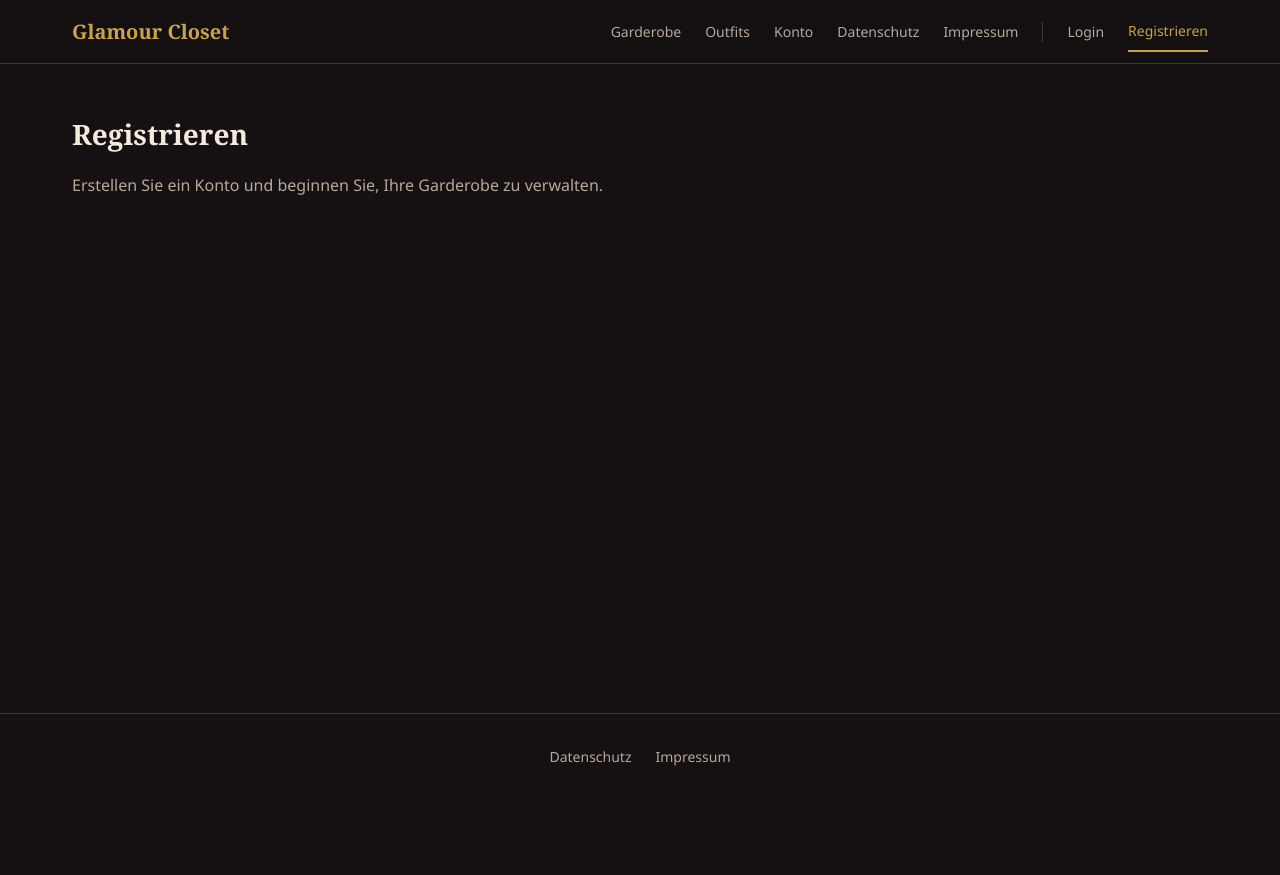
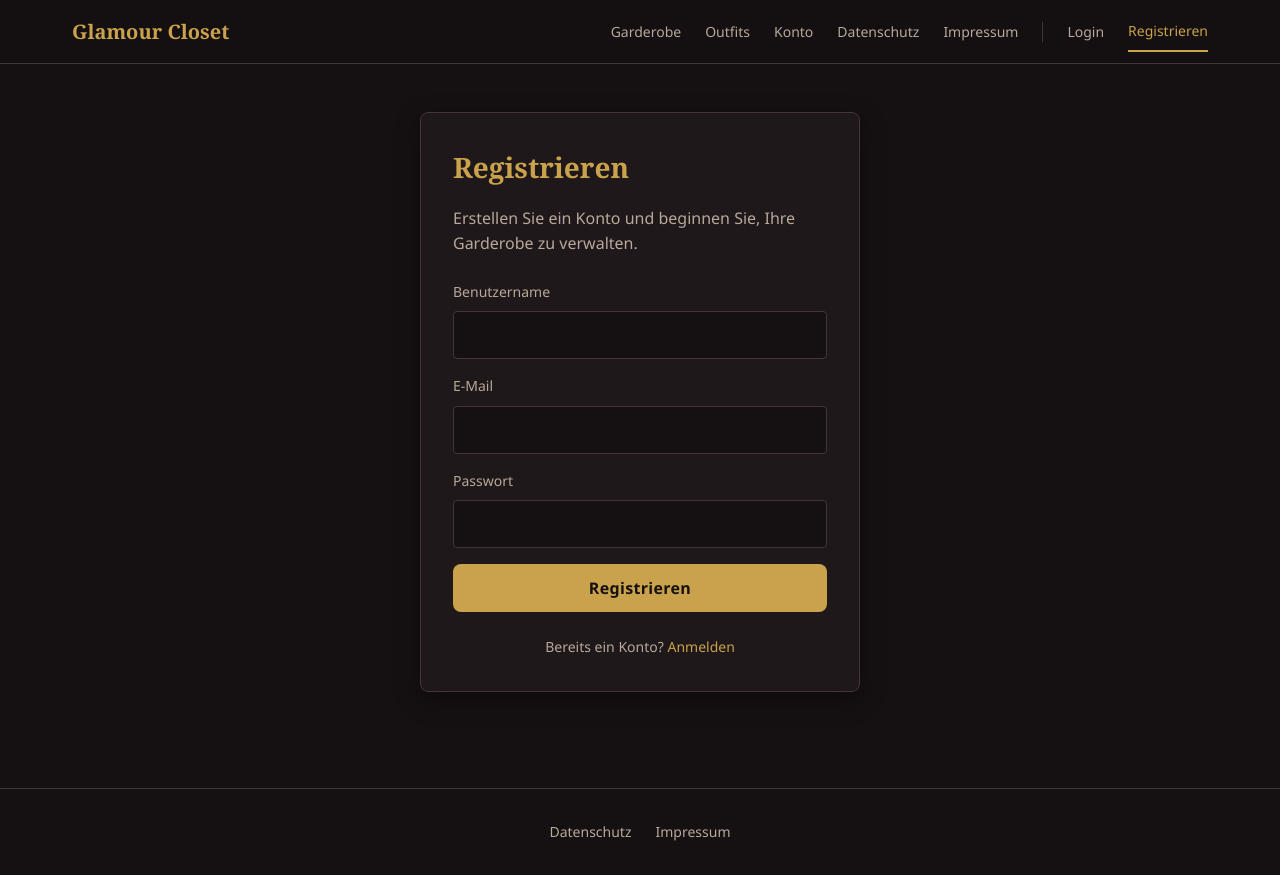
Before and after one commit to M3-13/e2e-officecloset-20260903-061455-37c8, a React (Vite) app in the folder frontend/: page /register in a window 1280 px wide. Before the commit the page ends 800 px from the top, so only its background shows below. Built offline with nearby package versions, Linux system fonts and the light colour scheme.

Commit message:
feat: Login- und Registrierungsseiten bauen (#14)
Closes #11

Co-authored-by: office-crew <development@office-crew.dev>

```diff
--- /dev/null
+++ b/frontend/src/api/auth.js
@@ -0,0 +1,30 @@
+import { client } from "./client.js";
+
+const TOKEN_KEY = "token";
+
+function storeToken(token) {
+  if (!token) {
+    return;
+  }
+  try {
+    window.localStorage.setItem(TOKEN_KEY, token);
+  } catch {
+    // Storage unavailable (private mode etc.) — the request still succeeded.
+  }
+}
+
+export async function register({ username, email, password }) {
+  const data = await client.post("/api/auth/register", {
+    username,
+    email,
+    password,
+  });
+  storeToken(data && data.access_token);
+  return data;
+}
+
+export async function login({ username, password }) {
+  const data = await client.post("/api/auth/login", { username, password });
+  storeToken(data && data.access_token);
+  return data;
+}
--- a/frontend/src/pages/LoginPage.jsx
+++ b/frontend/src/pages/LoginPage.jsx
@@ -1,10 +1,93 @@
+import { useState } from "react";
+import { Link, useNavigate } from "react-router-dom";
+import { login } from "../api/auth.js";
+import { ApiError } from "../api/client.js";
+import "./auth.css";
+
+function errorText(error) {
+  if (error instanceof ApiError) {
+    return error.message;
+  }
+  return "Anmeldung fehlgeschlagen. Bitte versuchen Sie es erneut.";
+}
+
 export default function LoginPage() {
+  const navigate = useNavigate();
+  const [username, setUsername] = useState("");
+  const [password, setPassword] = useState("");
+  const [error, setError] = useState("");
+  const [loading, setLoading] = useState(false);
+
+  async function handleSubmit(event) {
+    event.preventDefault();
+    setError("");
+
+    const trimmedUsername = username.trim();
+    if (!trimmedUsername || !password) {
+      setError("Bitte füllen Sie alle Felder aus.");
+      return;
+    }
+
+    setLoading(true);
+    try {
+      await login({ username: trimmedUsername, password });
+      navigate("/wardrobe");
+    } catch (err) {
+      setError(errorText(err));
+    } finally {
+      setLoading(false);
+    }
+  }
+
   return (
-    <section className="page">
-      <h1>Anmelden</h1>
-      <p className="muted">
-        Melden Sie sich an, um Ihre Garderobe zu verwalten.
-      </p>
+    <section className="page auth-page">
+      <div className="auth-card">
+        <h1>Anmelden</h1>
+        <p className="muted">
+          Melden Sie sich an, um Ihre Garderobe zu verwalten.
+        </p>
+        <form className="auth-form" onSubmit={handleSubmit} noValidate>
+          <div className="form-group">
+            <label className="form-label" htmlFor="login-username">
+              Benutzername
+            </label>
+            <input
+              id="login-username"
+              className="form-input"
+              type="text"
+              autoComplete="username"
+              value={username}
+              onChange={(event) => setUsername(event.target.value)}
+              aria-invalid={error ? "true" : undefined}
+            />
+          </div>
+          <div className="form-group">
+            <label className="form-label" htmlFor="login-password">
+              Passwort
+            </label>
+            <input
+              id="login-password"
+              className="form-input"
+              type="password"
+              autoComplete="current-password"
+              value={password}
+              onChange={(event) => setPassword(event.target.value)}
+              aria-invalid={error ? "true" : undefined}
+            />
+          </div>
+          {error ? (
+            <p className="form-error" role="alert">
+              {error}
+            </p>
+          ) : null}
+          <button type="submit" className="btn btn-primary" disabled={loading}>
+            {loading ? "Anmelden …" : "Anmelden"}
+          </button>
+        </form>
+        <p className="auth-switch muted">
+          Noch kein Konto? <Link to="/register">Jetzt registrieren</Link>
+        </p>
+      </div>
     </section>
   );
 }
--- a/frontend/src/pages/RegisterPage.jsx
+++ b/frontend/src/pages/RegisterPage.jsx
@@ -1,10 +1,113 @@
+import { useState } from "react";
+import { Link, useNavigate } from "react-router-dom";
+import { register } from "../api/auth.js";
+import { ApiError } from "../api/client.js";
+import "./auth.css";
+
+function errorText(error) {
+  if (error instanceof ApiError) {
+    return error.message;
+  }
+  return "Registrierung fehlgeschlagen. Bitte versuchen Sie es erneut.";
+}
+
 export default function RegisterPage() {
+  const navigate = useNavigate();
+  const [username, setUsername] = useState("");
+  const [email, setEmail] = useState("");
+  const [password, setPassword] = useState("");
+  const [error, setError] = useState("");
+  const [loading, setLoading] = useState(false);
+
+  async function handleSubmit(event) {
+    event.preventDefault();
+    setError("");
+
+    const trimmedUsername = username.trim();
+    const trimmedEmail = email.trim();
+    if (!trimmedUsername || !trimmedEmail || !password) {
+      setError("Bitte füllen Sie alle Felder aus.");
+      return;
+    }
+
+    setLoading(true);
+    try {
+      await register({
+        username: trimmedUsername,
+        email: trimmedEmail,
+        password,
+      });
+      navigate("/wardrobe");
+    } catch (err) {
+      setError(errorText(err));
+    } finally {
+      setLoading(false);
+    }
+  }
+
   return (
-    <section className="page">
-      <h1>Registrieren</h1>
-      <p className="muted">
-        Erstellen Sie ein Konto und beginnen Sie, Ihre Garderobe zu verwalten.
-      </p>
+    <section className="page auth-page">
+      <div className="auth-card">
+        <h1>Registrieren</h1>
+        <p className="muted">
+          Erstellen Sie ein Konto und beginnen Sie, Ihre Garderobe zu verwalten.
+        </p>
+        <form className="auth-form" onSubmit={handleSubmit} noValidate>
+          <div className="form-group">
+            <label className="form-label" htmlFor="register-username">
+              Benutzername
+            </label>
+            <input
+              id="register-username"
+              className="form-input"
+              type="text"
+              autoComplete="username"
+              value={username}
+              onChange={(event) => setUsername(event.target.value)}
+              aria-invalid={error ? "true" : undefined}
+            />
+          </div>
+          <div className="form-group">
+            <label className="form-label" htmlFor="register-email">
+              E-Mail
+            </label>
+            <input
+              id="register-email"
+              className="form-input"
+              type="email"
+              autoComplete="email"
+              value={email}
+              onChange={(event) => setEmail(event.target.value)}
+              aria-invalid={error ? "true" : undefined}
+            />
+          </div>
+          <div className="form-group">
+            <label className="form-label" htmlFor="register-password">
+              Passwort
+            </label>
+            <input
+              id="register-password"
+              className="form-input"
+              type="password"
+              autoComplete="new-password"
+              value={password}
+              onChange={(event) => setPassword(event.target.value)}
+              aria-invalid={error ? "true" : undefined}
+            />
+          </div>
+          {error ? (
+            <p className="form-error" role="alert">
+              {error}
+            </p>
+          ) : null}
+          <button type="submit" className="btn btn-primary" disabled={loading}>
+            {loading ? "Registrieren …" : "Registrieren"}
+          </button>
+        </form>
+        <p className="auth-switch muted">
+          Bereits ein Konto? <Link to="/login">Anmelden</Link>
+        </p>
+      </div>
     </section>
   );
 }
--- /dev/null
+++ b/frontend/src/pages/auth.css
@@ -0,0 +1,82 @@
+.auth-page {
+  display: flex;
+  justify-content: center;
+  padding: var(--space-6) var(--space-3);
+}
+
+.auth-card {
+  width: 100%;
+  max-width: 440px;
+  background: var(--color-surface);
+  border: 1px solid var(--color-border);
+  border-radius: var(--radius-md);
+  padding: var(--space-5);
+  box-shadow: 0 8px 24px rgba(0, 0, 0, 0.35);
+}
+
+.auth-card h1 {
+  font-size: var(--size-xl);
+  color: var(--color-accent);
+}
+
+.auth-form {
+  display: flex;
+  flex-direction: column;
+  gap: var(--space-3);
+  margin-top: var(--space-4);
+}
+
+.form-group {
+  display: flex;
+  flex-direction: column;
+  gap: var(--space-1);
+}
+
+.form-label {
+  color: var(--color-muted);
+  font-size: var(--size-sm);
+}
+
+.form-input {
+  background: var(--color-bg);
+  border: 1px solid var(--color-border);
+  border-radius: var(--radius-sm);
+  padding: 12px 16px;
+  min-height: 44px;
+  color: var(--color-fg);
+  font-family: var(--font-family);
+  font-size: var(--size-md);
+  transition:
+    border-color 150ms ease,
+    box-shadow 150ms ease;
+}
+
+.form-input::placeholder {
+  color: var(--color-muted);
+}
+
+.form-input:focus {
+  outline: none;
+  border-color: var(--color-accent);
+  box-shadow: 0 0 0 3px rgba(201, 162, 75, 0.25);
+}
+
+.form-input[aria-invalid="true"] {
+  border-color: var(--color-danger);
+}
+
+.auth-form .btn {
+  width: 100%;
+}
+
+.form-error {
+  color: var(--color-danger);
+  font-size: var(--size-sm);
+  margin: 0;
+}
+
+.auth-switch {
+  margin: var(--space-4) 0 0;
+  text-align: center;
+  font-size: var(--size-sm);
+}
```
Also changed, not shown: 1 other file (tests, documents, lock files or other folders).
